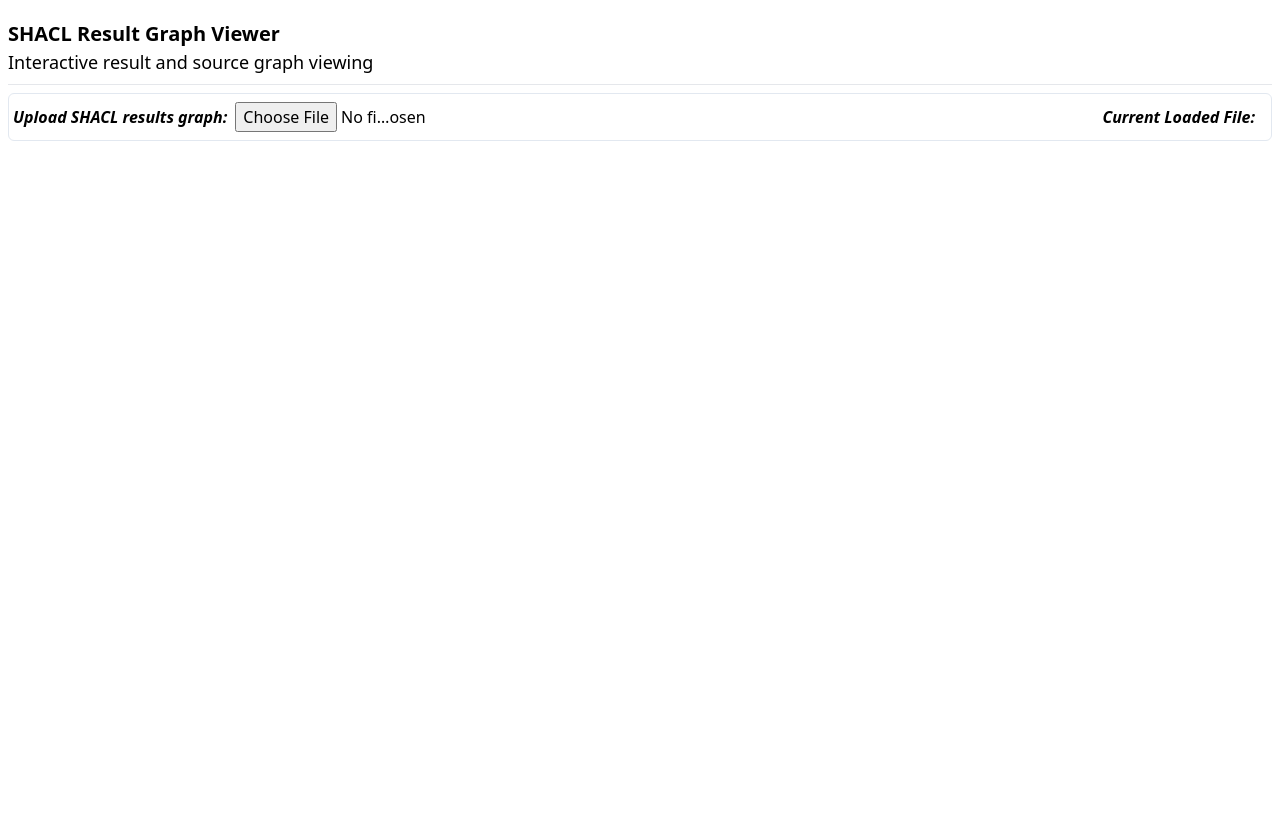
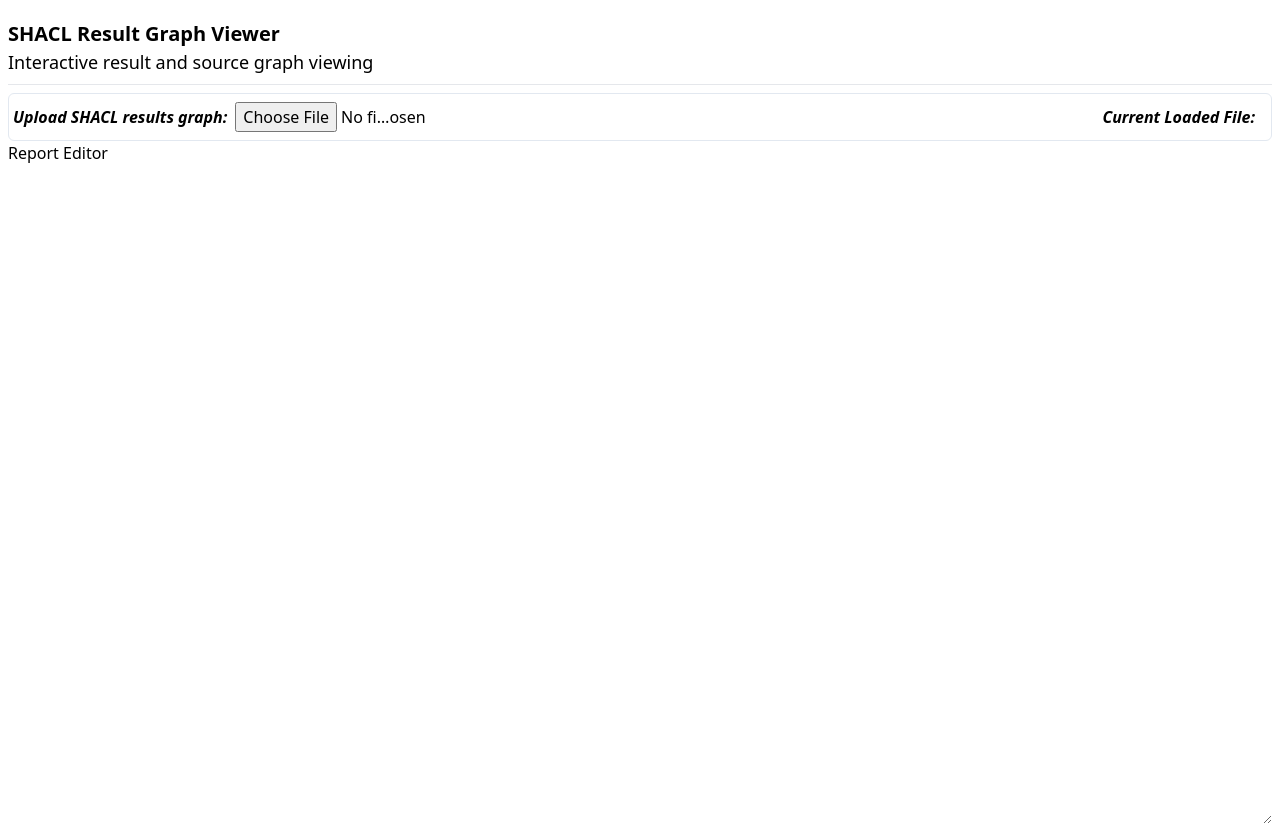
Before and after one commit to wcrd/shacl-report-viewer, a SvelteKit app: page / in a window 1280 px wide. Before the commit the page ends 800 px from the top, so only its background shows below. Built offline with nearby package versions, Linux system fonts and the light colour scheme; what n3 would draw is missing.

Commit message:
- Add app store - Add upload processor to text - Add report viewer and editor component

```diff
--- /dev/null
+++ b/src/lib/components/reportEditor.svelte
@@ -0,0 +1,22 @@
+<div class ="h-full w-full">
+    <h1>Report Editor</h1>
+    <!-- <div bind:innerText={appStore.shaclReportText} contenteditable> </div>-->
+        <div class="h-full w-full">
+            <textarea class="w-full h-full" value={appStore.shaclReportText} oninput={handleChange} spellcheck="false"></textarea>
+        </div>
+</div>
+
+<script>
+    import { appStore } from '$lib/stores/app.svelte.js'
+
+    let timer;
+
+    function handleChange(event){
+        clearTimeout(timer);
+		timer = setTimeout(() => {
+			appStore.shaclReportText = event.target.value;
+            console.debug("Set new value of SHACL REPORT TEXT in store.")
+		}, 1000);
+        // console.debug(event.target.value)
+    }
+</script>
--- a/src/lib/js/fileUtils.js
+++ b/src/lib/js/fileUtils.js
@@ -17,3 +17,5 @@ function readFileAsync(file) {
         reader.readAsText(file);
     })
 }
+
+export { fileHandler, readFileAsync }
--- /dev/null
+++ b/src/lib/stores/app.svelte.js
@@ -0,0 +1,18 @@
+import { fileHandler } from '$lib/js/fileUtils'
+
+class AppStore {
+    file = $state(null);
+    shaclReportText = $state("")
+
+    async processTtlInput(fileObj){
+        this.file = fileObj
+        this.shaclReportText = await fileHandler(this.file)
+    }
+
+    // NOTE: Unused. Old, to remove
+    async processFile(){
+        this.shaclReportText = await fileHandler(this.file)
+    }
+}
+
+export const appStore = new AppStore()
--- a/src/routes/+page.svelte
+++ b/src/routes/+page.svelte
@@ -16,6 +16,7 @@
 					name="ttl-upload"
 					accept=".ttl"
 					class="w-full"
+					oninput={processInput}
 				/>
 
 			</div>
@@ -24,13 +25,25 @@
 			<p class="font-semibold italic pr-2 flex shrink-0">Current Loaded File:</p>
 		</div>
 	</div>
+	<ReportEditor />
 </div>
 
 <script>
+	import ReportEditor from '$lib/components/reportEditor.svelte';
     import { graph } from '$lib/stores/graph.svelte.js'
+	import { appStore } from '$lib/stores/app.svelte.js'
 
-    $inspect(graph)
+    // $inspect(graph)
 
-    $effect(()=>{ console.debug(graph) })
+    $effect(()=>{ console.debug(graph); console.debug(appStore) })
+
+	async function processInput(event){
+		const file = event.target.files[0] || null
+		if (file) {
+			appStore.processTtlInput(file)
+				.then(console.debug("File processing complete."))
+		}
+
+	}
 
 </script>
```
Also changed, not shown: 1 other file (tests, documents, lock files or other folders).
